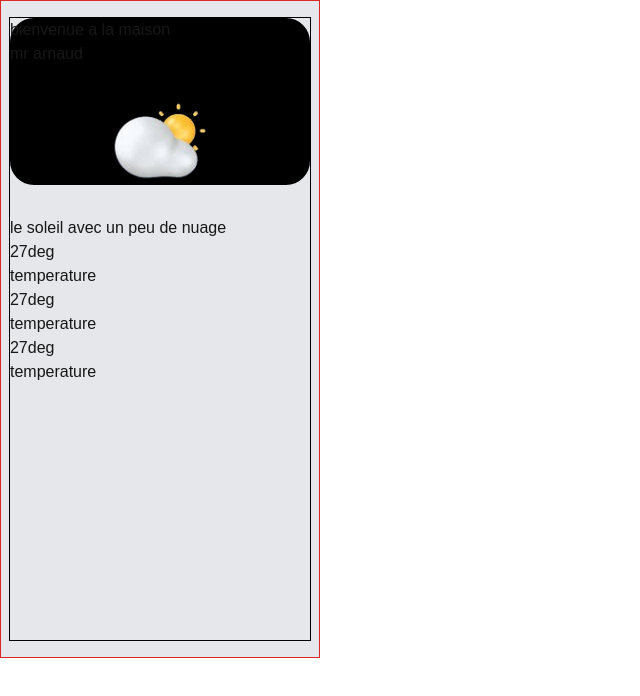
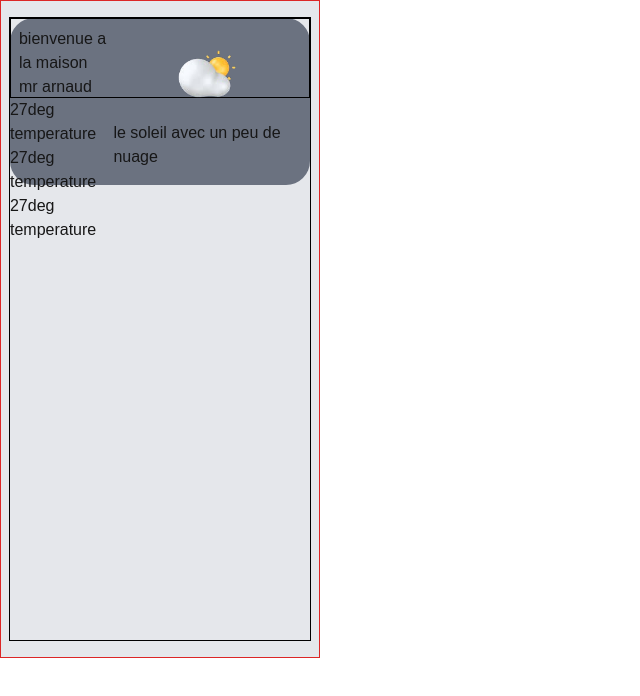
Before and after one commit to yassiEmp/smart, a Next.js app: page / in a window 1280 px wide. Shown: the top 696 px of the page, without its empty margins (0-640 px from the left). Built offline with nearby package versions, Linux system fonts and the light colour scheme.

Commit message:
making the ui

```diff
--- a/app/page.tsx
+++ b/app/page.tsx
@@ -4,8 +4,8 @@ const Home = () => {
   return (
     <section className="relative w-[320px] h-[658px] bg-gray-200 flex flex-col justify-center items-center p-0 overflow-hidden border border-red-600">
       <section className="w-[95%] h-[95%] border border-black relative top-0 left-0">
-        <section className="w-full h-[167px] bg-black rounded-3xl">
-          <div>
+        <section className="w-full h-[167px] bg-gray-500 rounded-3xl">
+          <div className="border border-black h-[80px] flex p-2 ">
             <div>
               <h2>bienvenue a la maison</h2>
               <p>mr arnaud</p>
```
